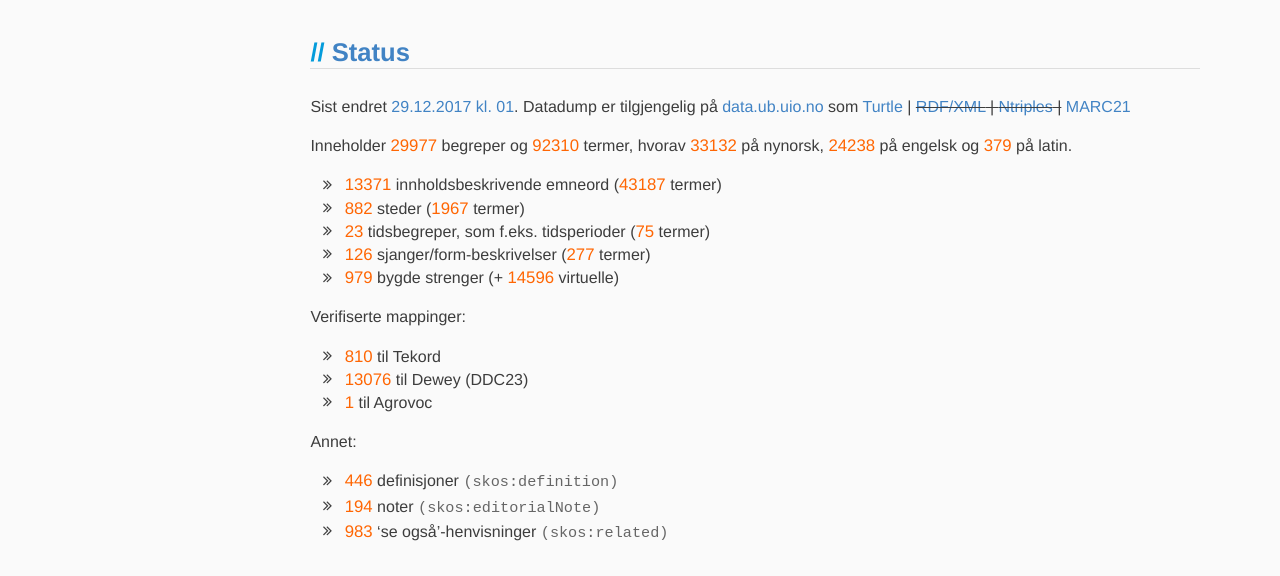
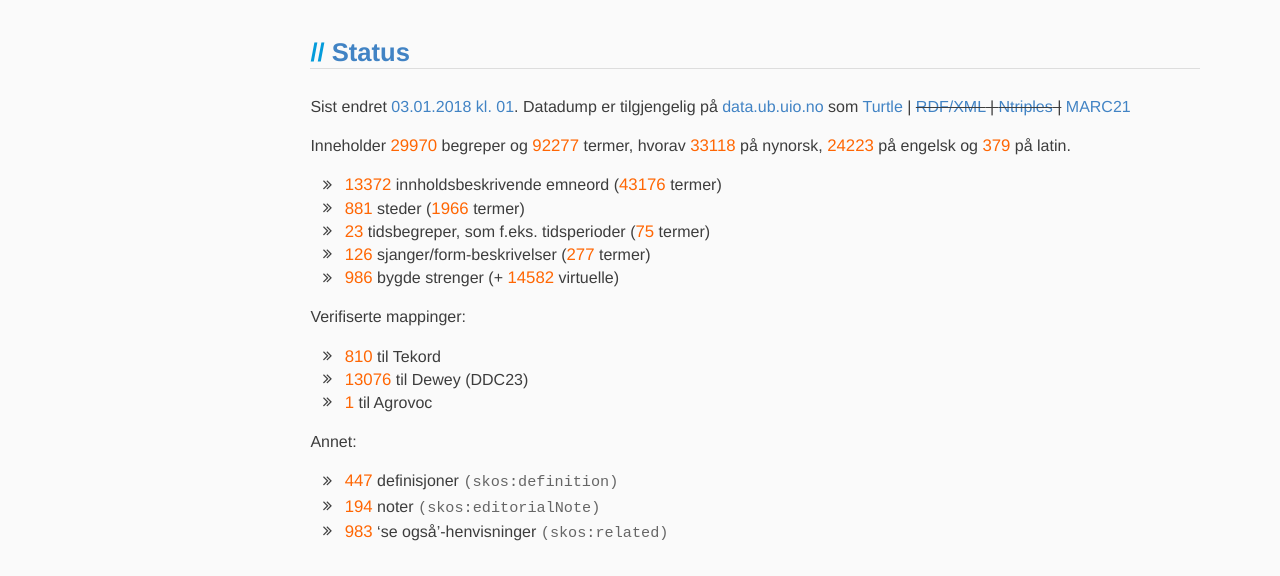
Before and after one commit to realfagstermer/realfagstermer.github.io, a Jekyll site: the page built from index.html, in a window 1280 px wide and 900 px high. Shown: the part 174-750 px from the top of the window. Built offline with Jekyll 4.4.1, drawn with Linux system fonts in a browser that asks for light colours; nearby versions of some CDN libraries; library files that are not in the unit come from our copies.

Commit message:
Update stats

```diff
--- a/_data/stats_current.json
+++ b/_data/stats_current.json
@@ -1,9 +1,9 @@
 {
-  "concepts": 29977,
+  "concepts": 29970,
   "conceptsWithoutStrings": 14402,
   "facets": {
     "CompoundConcept": {
-      "concepts": 979,
+      "concepts": 986,
       "prefLabels": {},
       "terms": 0
     },
@@ -25,19 +25,19 @@
     },
     "Place": {
       "altLabels": {
-        "en": 141,
+        "en": 142,
         "la": 0,
-        "nb": 84,
+        "nb": 86,
         "nn": 6
       },
-      "concepts": 882,
+      "concepts": 881,
       "prefLabels": {
-        "en": 841,
+        "en": 838,
         "la": 1,
-        "nb": 882,
+        "nb": 881,
         "nn": 12
       },
-      "terms": 1967
+      "terms": 1966
     },
     "Time": {
       "altLabels": {
@@ -57,30 +57,30 @@
     },
     "Topic": {
       "altLabels": {
-        "en": 1707,
+        "en": 1705,
         "la": 24,
-        "nb": 4359,
-        "nn": 5362
+        "nb": 4360,
+        "nn": 5361
       },
-      "concepts": 13371,
+      "concepts": 13372,
       "prefLabels": {
-        "en": 5862,
+        "en": 5858,
         "la": 354,
-        "nb": 13369,
-        "nn": 12150
+        "nb": 13370,
+        "nn": 12144
       },
-      "terms": 43187
+      "terms": 43176
     },
     "VirtualCompoundConcept": {
-      "concepts": 14596,
+      "concepts": 14582,
       "prefLabels": {},
       "terms": 0
     }
   },
   "features": {
     "broadMatch": 1906,
-    "closeMatch": 10176,
-    "definition": 446,
+    "closeMatch": 10180,
+    "definition": 447,
     "editorialNote": 194,
     "exactMatch": 3575,
     "narrowMatch": 0,
@@ -93,11 +93,11 @@
     "tekord": 810
   },
   "terms": {
-    "_sum": 92310,
-    "en": 24238,
+    "_sum": 92277,
+    "en": 24223,
     "la": 379,
-    "nb": 34561,
-    "nn": 33132
+    "nb": 34557,
+    "nn": 33118
   },
-  "ts": 1514509688
+  "ts": 1514941853
 }
```
Also changed, not shown: _data/stats.json.
